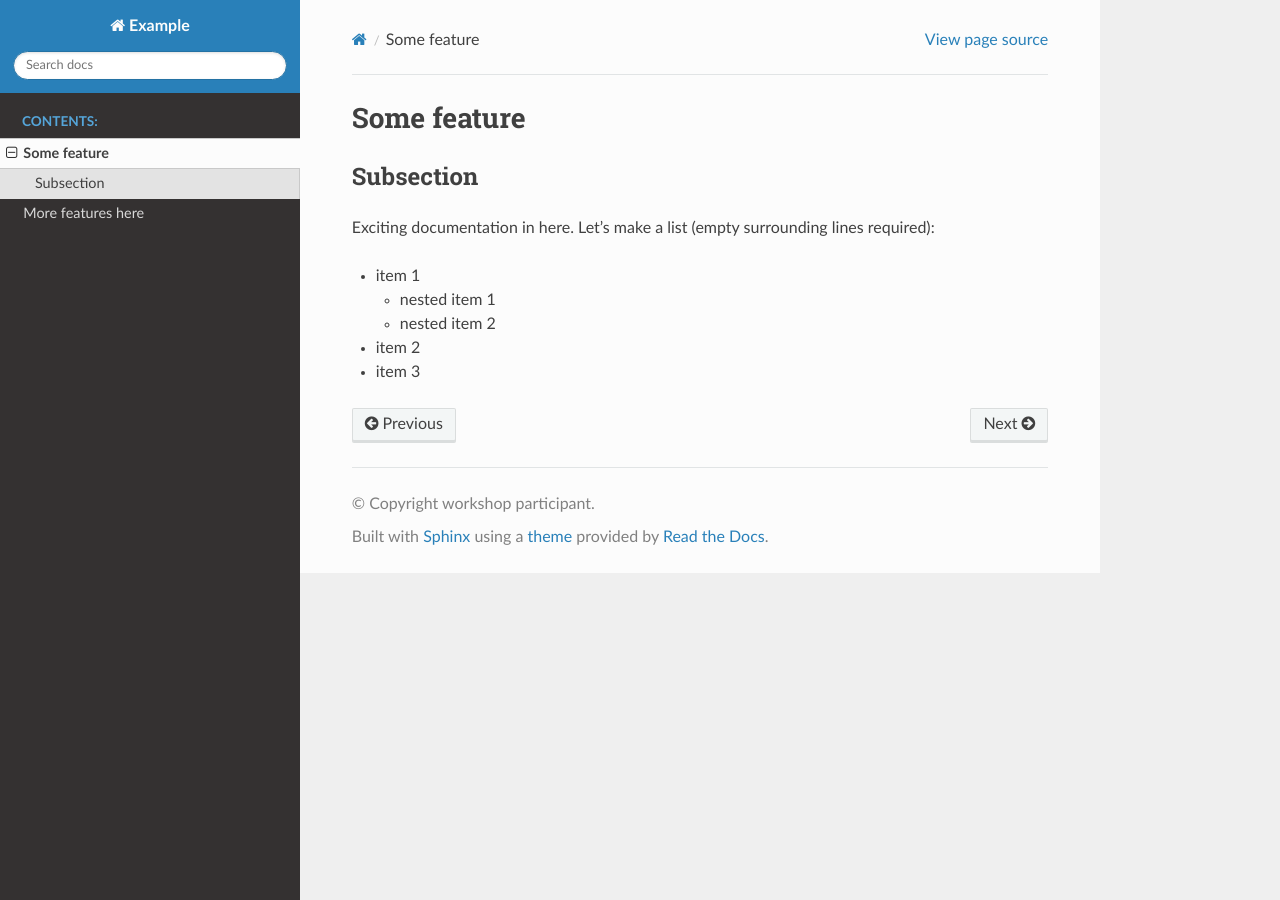
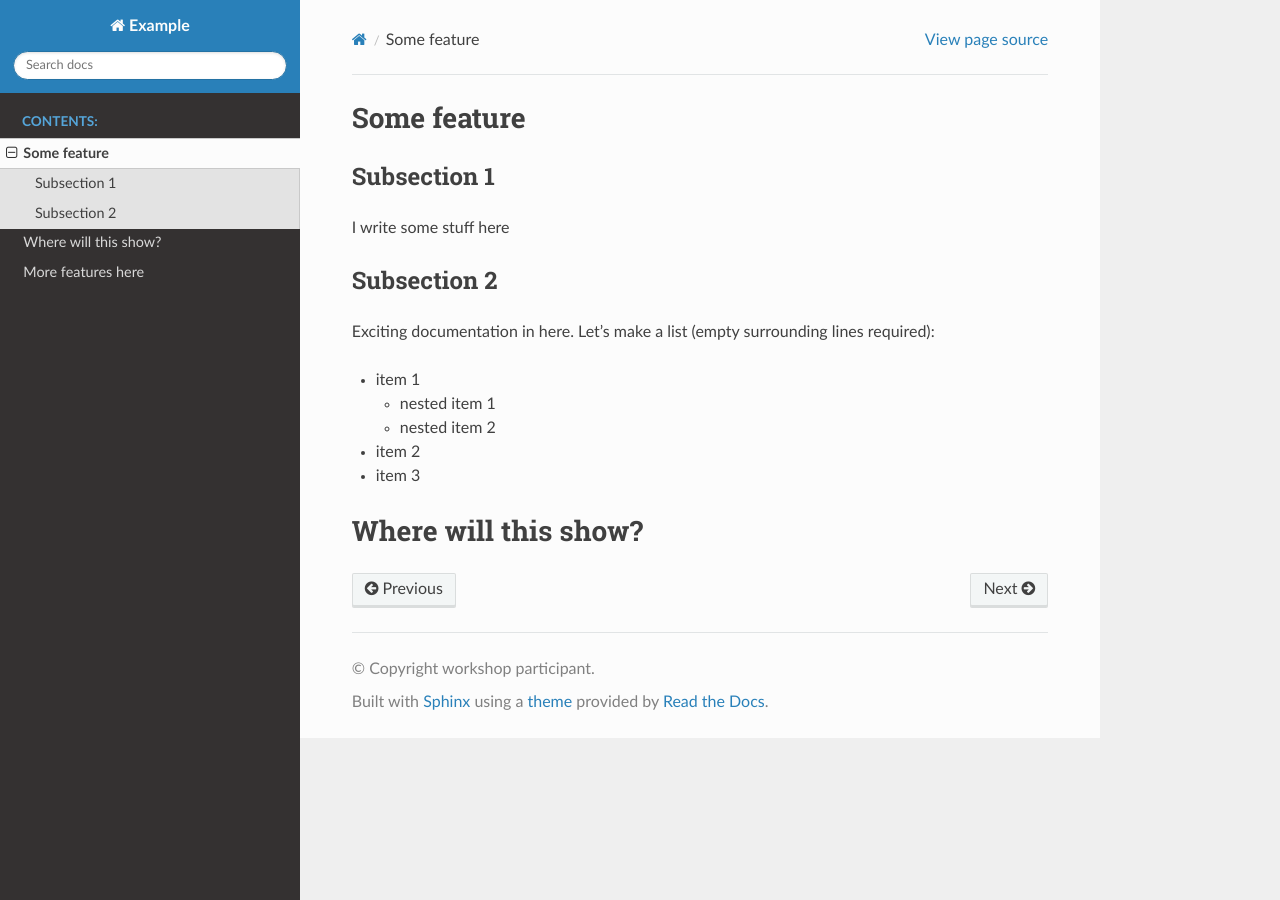
Before and after one commit to bkusuma/coderefinery-doc-example, a Sphinx documentation site: the page built from doc/some-feature.md, in a window 1280 px wide. Built offline with Sphinx 7.4.7 and the Read the Docs theme 3.1.0, drawn with Linux system fonts in a browser that asks for light colours.

Commit message:
Update some-feature.md

```diff
--- a/doc/some-feature.md
+++ b/doc/some-feature.md
@@ -1,6 +1,10 @@
 # Some feature
 
-## Subsection
+## Subsection 1
+
+I write some stuff here
+
+## Subsection 2
 
 Exciting documentation in here.
 Let's make a list (empty surrounding lines required):
@@ -12,3 +16,5 @@ Let's make a list (empty surrounding lines required):
 
 - item 2
 - item 3
+
+# Where will this show?
```
